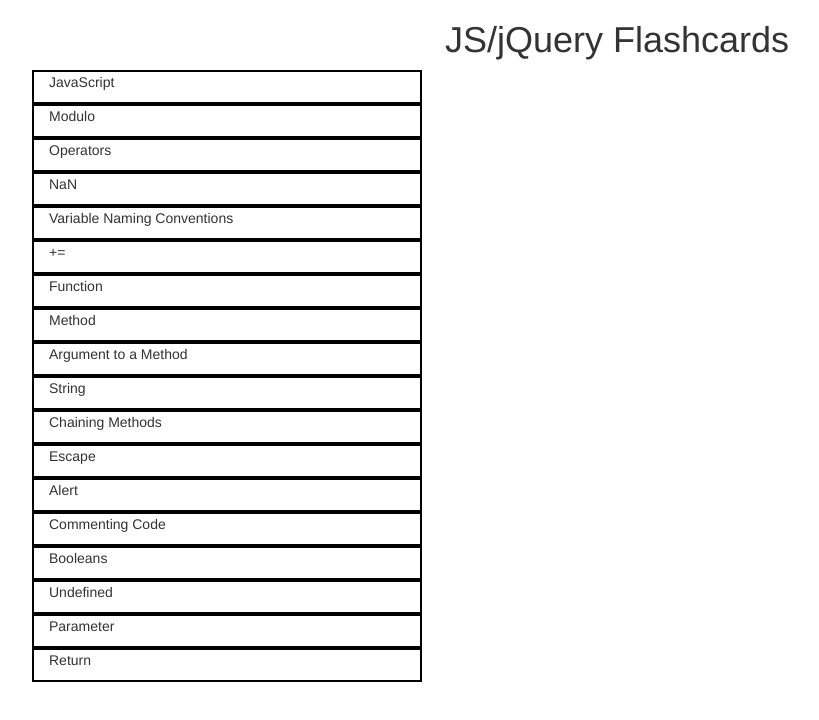
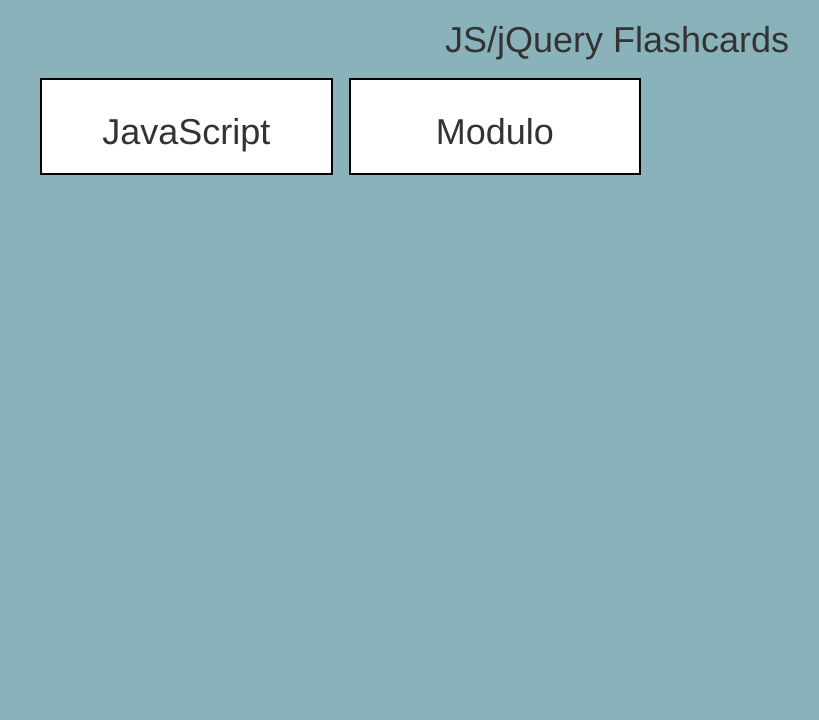
Before and after one commit to glatimer/flashcards, a plain HTML site: page index.html in a window 1280 px wide. Shown: the whole page, without its empty margins (23-842 px from the left). Drawn offline with Linux system fonts and the light colour scheme; files that its build step writes are made by us from their sources.

Commit message:
Added 2nd flashcard, but code needs fixing.

```diff
--- a/css/styles.css
+++ b/css/styles.css
@@ -1,8 +1,30 @@
+
+#hidden h2 {
+ display: none;
+ text-align: center;
+ padding: 30px;
+}
+
+.clickable {
+  cursor: pointer;
+}
+
+.clickable:hover {
+  text-decoration: underline;
+}
+
+.body{
+  background-color: #8ab2ba;
+}
 h1 {
   text-align: center;
 }
 
-.col-md-4 {
-  border: 2px solid black;
+.col-md-3 {
+  border: 2px solid black ;
+  background-color: white;
+  margin: 8px;
+  padding: 12px;
+
 
 }
--- a/index.html
+++ b/index.html
@@ -1,139 +1,29 @@
 <!DOCTYPE html>
 <html>
   <head>
-    <link href="bootstrap.css" rel="stylesheet" type="text/css" media="all">
+    <link href="css/bootstrap.css" rel="stylesheet" type="text/css" media="all">
     <link href="css/styles.css" rel="stylesheet" type="text/css" media="all">
-
+    <script src="js/jquery-1.12.0.js"></script>
+    <script src="js/scripts.js"></script>
     <title>jQuery + JavaScript Flashcards</title>
   </head>
-  <body>
+  <body class="body">
     <h1>JS/jQuery Flashcards</h1>
     <div class="container">
       <div class="row">
-        <div class="col-md-4">
-          <p>JavaScript</p>
+        <div class="col-md-3">
+          <div id="hidden">
+            <span class="clickable"><h1>JavaScript</h1></span>
+            <h2>An object-oriented computer programming language commonly used to create interactive effects within web browsers.</h2>
+          </div>
+        </div>
+        <div class="col-md-3">
+          <div id="hidden">
+            <span class="clickable"><h1>Modulo</h1></span>
+            <h2>An operator (%) used to show the remainder of two numbers.</h2>
+          </div>
         </div>
       </div>
     </div>
-    <div class="container">
-      <div class="row">
-        <div class="col-md-4">
-          <p>Modulo</p>
-        </div>
-      </div>
-    </div>
-    <div class="container">
-      <div class="row">
-        <div class="col-md-4">
-          <p>Operators</p>
-        </div>
-      </div>
-    </div>
-    <div class="container">
-      <div class="row">
-        <div class="col-md-4">
-          <p>NaN</p>
-        </div>
-      </div>
-    </div>
-    <div class="container">
-      <div class="row">
-        <div class="col-md-4">
-          <p>Variable Naming Conventions</p>
-        </div>
-      </div>
-    </div>
-    <div class="container">
-      <div class="row">
-        <div class="col-md-4">
-          <p>+=</p>
-        </div>
-      </div>
-    </div>
-    <div class="container">
-      <div class="row">
-        <div class="col-md-4">
-          <p>Function</p>
-        </div>
-      </div>
-    </div>
-    <div class="container">
-      <div class="row">
-        <div class="col-md-4">
-          <p>Method</p>
-        </div>
-      </div>
-    </div>
-    <div class="container">
-      <div class="row">
-        <div class="col-md-4">
-          <p>Argument to a Method</p>
-        </div>
-      </div>
-    </div>
-    <div class="container">
-      <div class="row">
-        <div class="col-md-4">
-          <p>String</p>
-        </div>
-      </div>
-    </div>
-    <div class="container">
-      <div class="row">
-        <div class="col-md-4">
-          <p>Chaining Methods</p>
-        </div>
-      </div>
-    </div>
-    <div class="container">
-      <div class="row">
-        <div class="col-md-4">
-          <p>Escape</p>
-        </div>
-      </div>
-    </div>
-    <div class="container">
-      <div class="row">
-        <div class="col-md-4">
-          <p>Alert</p>
-        </div>
-      </div>
-    </div>
-    <div class="container">
-      <div class="row">
-        <div class="col-md-4">
-          <p>Commenting Code</p>
-        </div>
-      </div>
-    </div>
-    <div class="container">
-      <div class="row">
-        <div class="col-md-4">
-          <p>Booleans</p>
-        </div>
-      </div>
-    </div>
-    <div class="container">
-      <div class="row">
-        <div class="col-md-4">
-          <p>Undefined</p>
-        </div>
-      </div>
-    </div>
-    <div class="container">
-      <div class="row">
-        <div class="col-md-4">
-          <p>Parameter</p>
-        </div>
-      </div>
-    </div>
-    <div class="container">
-      <div class="row">
-        <div class="col-md-4">
-          <p>Return</p>
-        </div>
-      </div>
-    </div>
-
   </body>
 </html>
--- a/js/scripts.js
+++ b/js/scripts.js
@@ -1,6 +1,5 @@
 $(document).ready(function() {
   $(".clickable").click(function() {
-    $(".hidden h2").toggle();
-    $(".showing").toggle();
+    $("#hidden h2").toggle();
   });
 });
```
